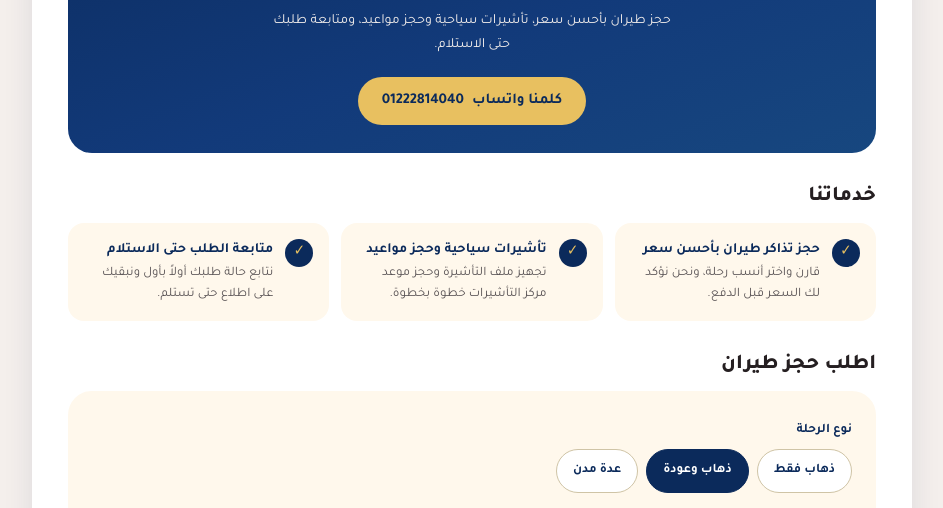
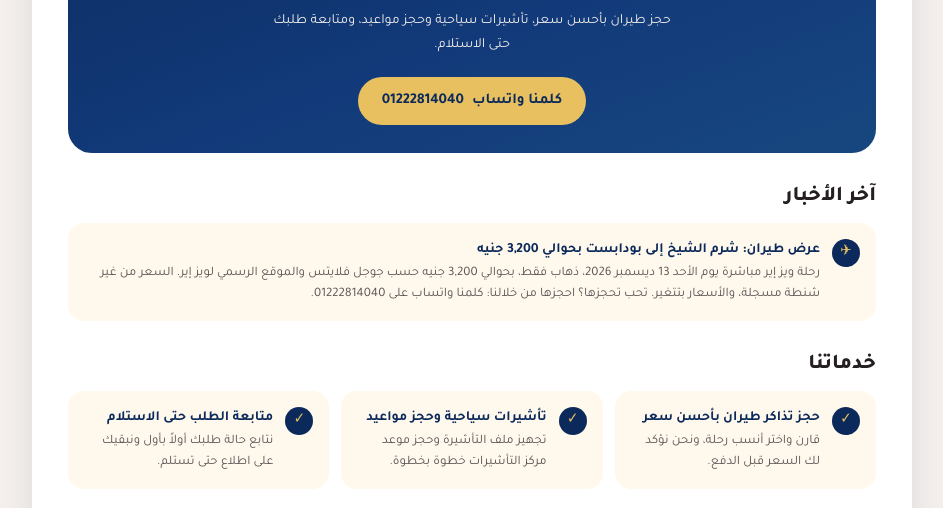
Before and after one commit to mgetravel/mgetravel.github.io, a plain HTML site: page index.html in a window 1280 px wide. Shown: the part 255-763 px from the top of the page, without its empty margins (168-1111 px from the left). Drawn offline with Linux system fonts and the light colour scheme.

Commit message:
Add verified news item (Wizz Air SSH-BUD Dec 13)

```diff
--- a/index.html
+++ b/index.html
@@ -121,6 +121,11 @@ footer { margin-top: 32px; padding-top: 16px; border-top: 1px solid var(--hairli
   <p class="hero-tag">حجز طيران بأحسن سعر، تأشيرات سياحية وحجز مواعيد، ومتابعة طلبك حتى الاستلام.</p>
   <a class="btn btn-gold" href="https://wa.me/201222814040" target="_blank" rel="noreferrer">كلمنا واتساب <bdi>01222814040</bdi></a>
 </header>
+
+<section>
+  <h2 class="sec-title">آخر الأخبار</h2>
+  <div class="service"><span class="service-check">✈</span><div><div class="service-title">عرض طيران: شرم الشيخ إلى بودابست بحوالي 3,200 جنيه</div><div class="service-detail">رحلة ويز إير مباشرة يوم الأحد 13 ديسمبر 2026، ذهاب فقط، بحوالي 3,200 جنيه حسب جوجل فلايتس والموقع الرسمي لويز إير. السعر من غير شنطة مسجلة، والأسعار بتتغير. تحب تحجزها؟ احجزها من خلالنا: كلمنا واتساب على <bdi>01222814040</bdi>.</div></div></div>
+</section>
 
 <section>
   <h2 class="sec-title">خدماتنا</h2>
```
